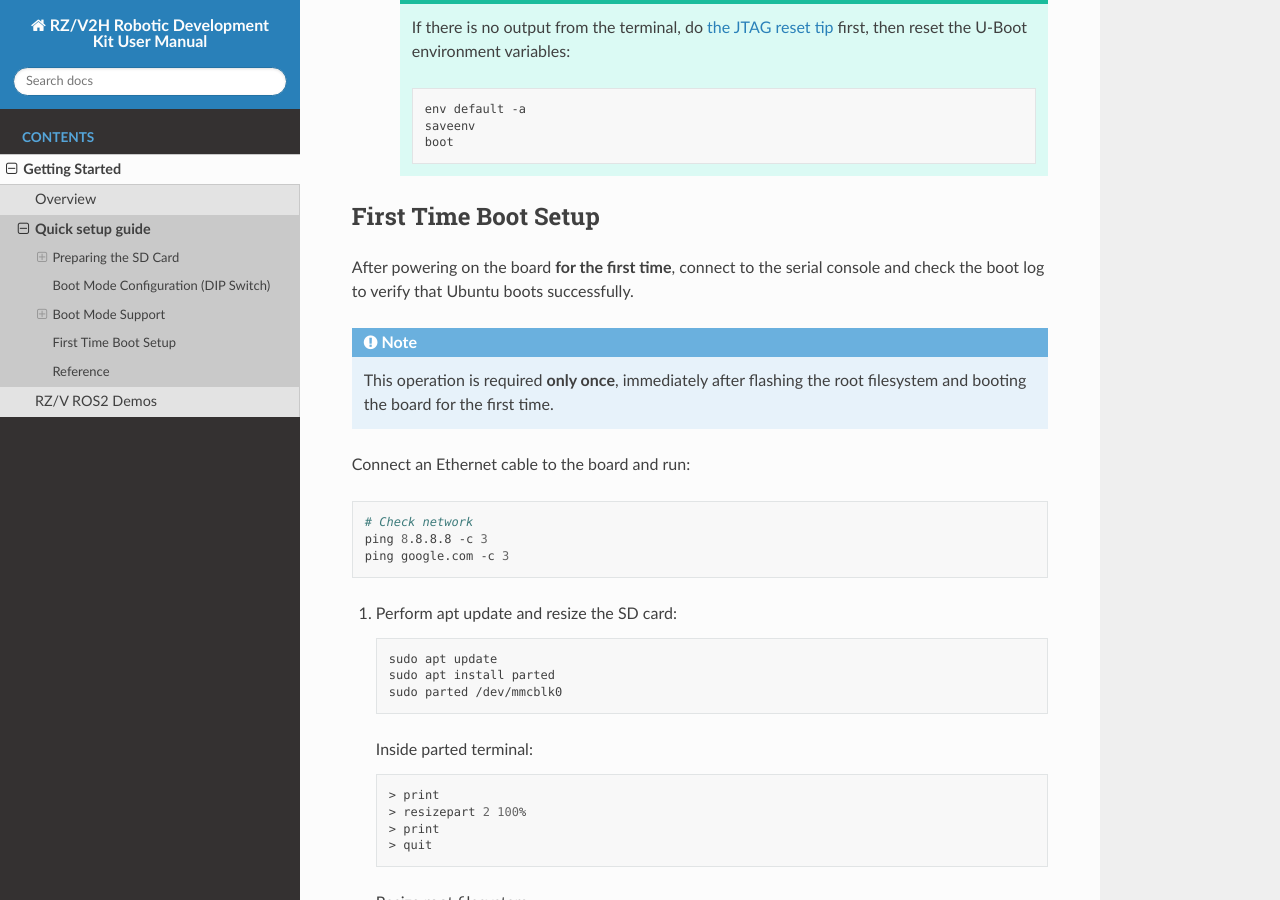
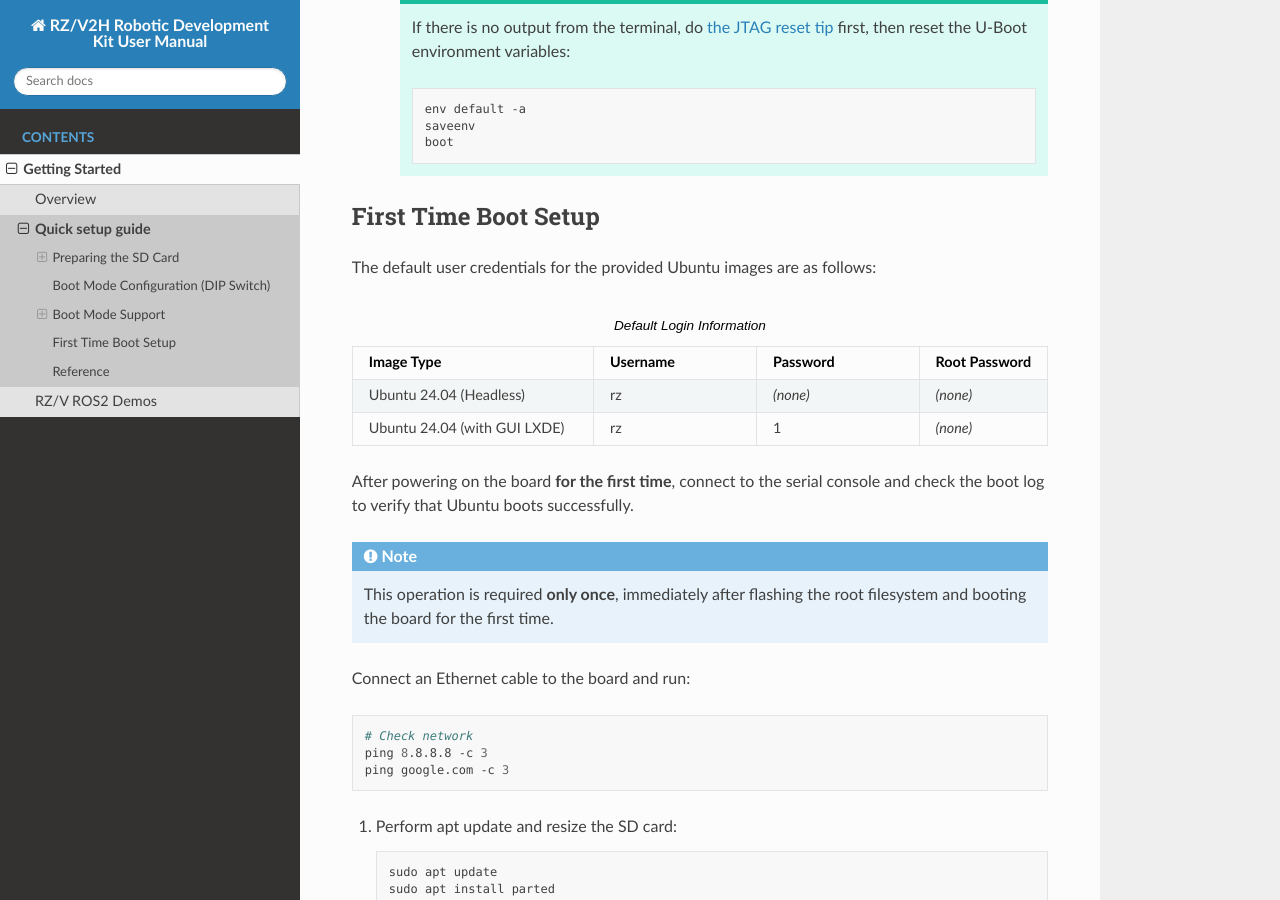
Before and after one commit to renesas-rdk/rzv2h_rdk_documentation, a Sphinx documentation site: the page built from source/0_getting_started/quick_setup_guide.rst, in a window 1280 px wide and 900 px high, scrolled down 6810 px. Built offline with Sphinx 7.4.7 and the Read the Docs theme 3.1.0, drawn with Linux system fonts in a browser that asks for light colours.

Commit message:
doc: Add user credentials for Ubuntu image
Signed-off-by: Cong Nguyen <cong.nguyen.zn@renesas.com>

```diff
--- a/source/0_getting_started/quick_setup_guide.rst
+++ b/source/0_getting_started/quick_setup_guide.rst
@@ -328,6 +328,25 @@
 First Time Boot Setup
 ---------------------
 
+The default user credentials for the provided Ubuntu images are as follows:
+
+.. list-table:: Default Login Information
+   :header-rows: 1
+   :widths: 35 25 25 15
+
+   * - **Image Type**
+     - **Username**
+     - **Password**
+     - **Root Password**
+   * - Ubuntu 24.04 (Headless)
+     - rz
+     - *(none)*
+     - *(none)*
+   * - Ubuntu 24.04 (with GUI LXDE)
+     - rz
+     - 1
+     - *(none)*
+
 After powering on the board **for the first time**, connect to the serial console and check the boot log to verify that Ubuntu boots successfully.
 
 .. note::
```
